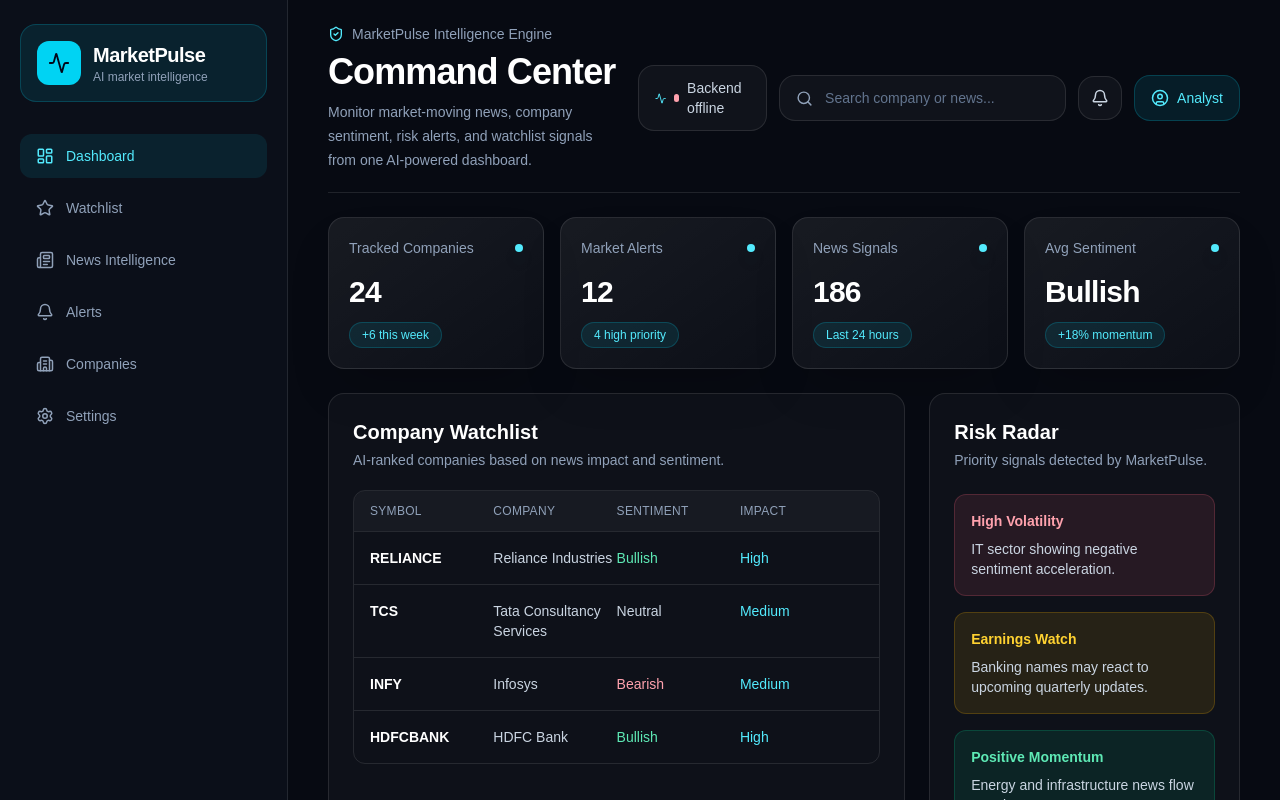
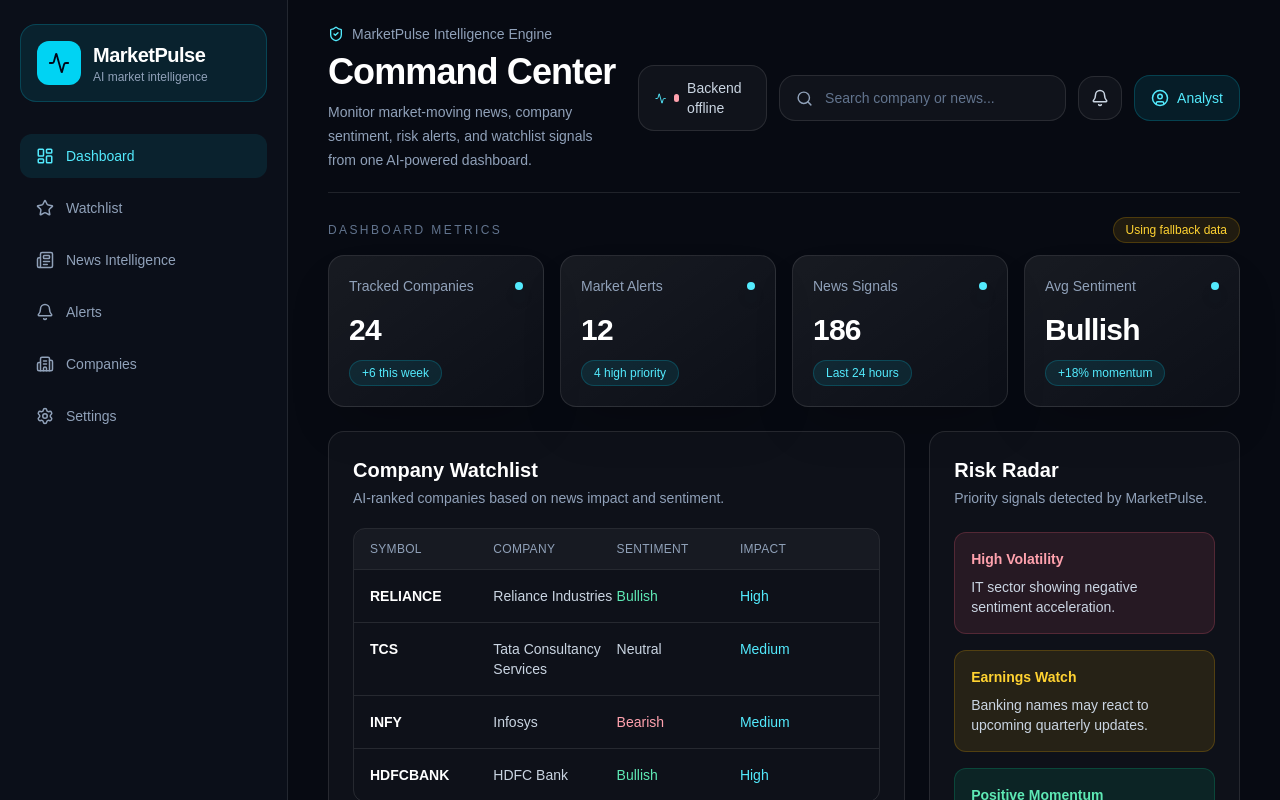
Before and after one commit to Mahek576/marketpulse, a Next.js app in the folder frontend/: page / in a window 1280 px wide. Shown: the top 800 px of the page. Built offline with nearby package versions, Linux system fonts and the light colour scheme; no server answers.

Commit message:
Connect dashboard metrics to backend API

```diff
--- a/frontend/src/app/page.tsx
+++ b/frontend/src/app/page.tsx
@@ -1,10 +1,10 @@
+import DashboardMetrics from "@/components/DashboardMetrics";
 import IntelligenceFeed from "@/components/IntelligenceFeed";
-import MetricCard from "@/components/MetricCard";
 import RiskRadar from "@/components/RiskRadar";
 import Sidebar from "@/components/Sidebar";
 import TopBar from "@/components/TopBar";
 import WatchlistTable from "@/components/WatchlistTable";
-import { marketCards, news, watchlist } from "@/lib/mockData";
+import { news, watchlist } from "@/lib/mockData";
 
 export default function Home() {
   return (
@@ -17,16 +17,7 @@
         <section className="flex-1 px-5 py-6 md:px-8 lg:px-10">
           <TopBar />
 
-          <section className="grid gap-4 md:grid-cols-2 xl:grid-cols-4">
-            {marketCards.map((card) => (
-              <MetricCard
-                key={card.title}
-                title={card.title}
-                value={card.value}
-                change={card.change}
-              />
-            ))}
-          </section>
+          <DashboardMetrics />
 
           <section className="mt-6 grid gap-6 xl:grid-cols-[1.3fr_0.7fr]">
             <WatchlistTable watchlist={watchlist} />
--- /dev/null
+++ b/frontend/src/components/DashboardMetrics.tsx
@@ -0,0 +1,83 @@
+"use client";
+
+import { useEffect, useState } from "react";
+import MetricCard from "@/components/MetricCard";
+import { apiRequest } from "@/lib/apiClient";
+import { marketCards } from "@/lib/mockData";
+import type { DashboardSummary, MetricCardData } from "@/lib/types";
+
+function mapSummaryToCards(summary: DashboardSummary): MetricCardData[] {
+  return [
+    {
+      title: "Tracked Companies",
+      value: String(summary.tracked_companies),
+      change: summary.tracked_companies_change,
+    },
+    {
+      title: "Market Alerts",
+      value: String(summary.market_alerts),
+      change: summary.market_alerts_change,
+    },
+    {
+      title: "News Signals",
+      value: String(summary.news_signals),
+      change: summary.news_signals_change,
+    },
+    {
+      title: "Avg Sentiment",
+      value: summary.avg_sentiment,
+      change: summary.avg_sentiment_change,
+    },
+  ];
+}
+
+export default function DashboardMetrics() {
+  const [cards, setCards] = useState<MetricCardData[]>(marketCards);
+  const [isLive, setIsLive] = useState(false);
+
+  useEffect(() => {
+    async function loadSummary() {
+      try {
+        const summary = await apiRequest<DashboardSummary>("/dashboard/summary");
+        setCards(mapSummaryToCards(summary));
+        setIsLive(true);
+      } catch {
+        setCards(marketCards);
+        setIsLive(false);
+      }
+    }
+
+    loadSummary();
+  }, []);
+
+  return (
+    <section>
+      <div className="mb-3 flex items-center justify-between">
+        <p className="text-xs uppercase tracking-[0.2em] text-slate-500">
+          Dashboard Metrics
+        </p>
+
+        <div
+          className={`rounded-full border px-3 py-1 text-xs ${
+            isLive
+              ? "border-emerald-400/20 bg-emerald-400/10 text-emerald-300"
+              : "border-amber-400/20 bg-amber-400/10 text-amber-300"
+          }`}
+        >
+          {isLive ? "Live API data" : "Using fallback data"}
+        </div>
+      </div>
+
+      <div className="grid gap-4 md:grid-cols-2 xl:grid-cols-4">
+        {cards.map((card) => (
+          <MetricCard
+            key={card.title}
+            title={card.title}
+            value={card.value}
+            change={card.change}
+          />
+        ))}
+      </div>
+    </section>
+  );
+}
```
Also changed, not shown: frontend/src/lib/types.ts (+10 -0 lines).
